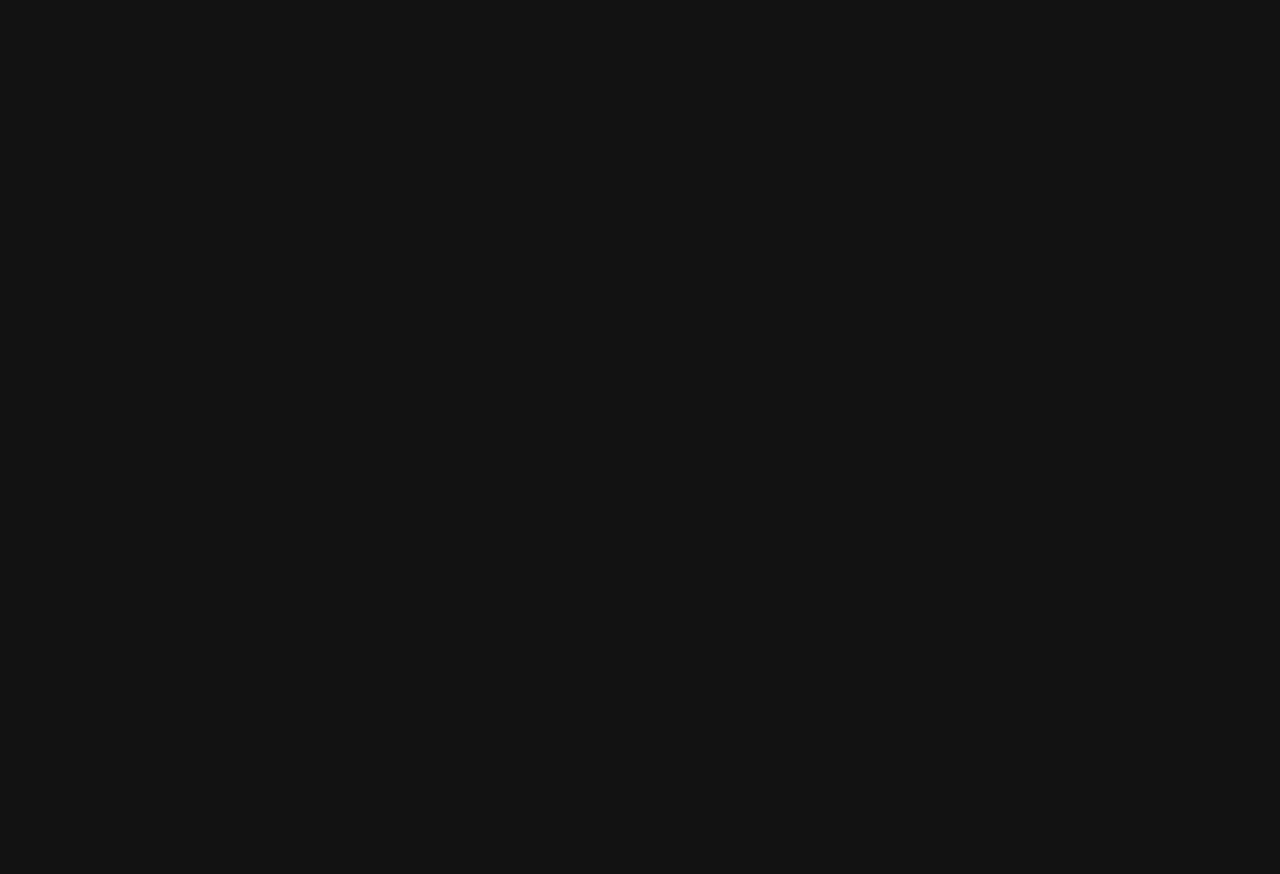
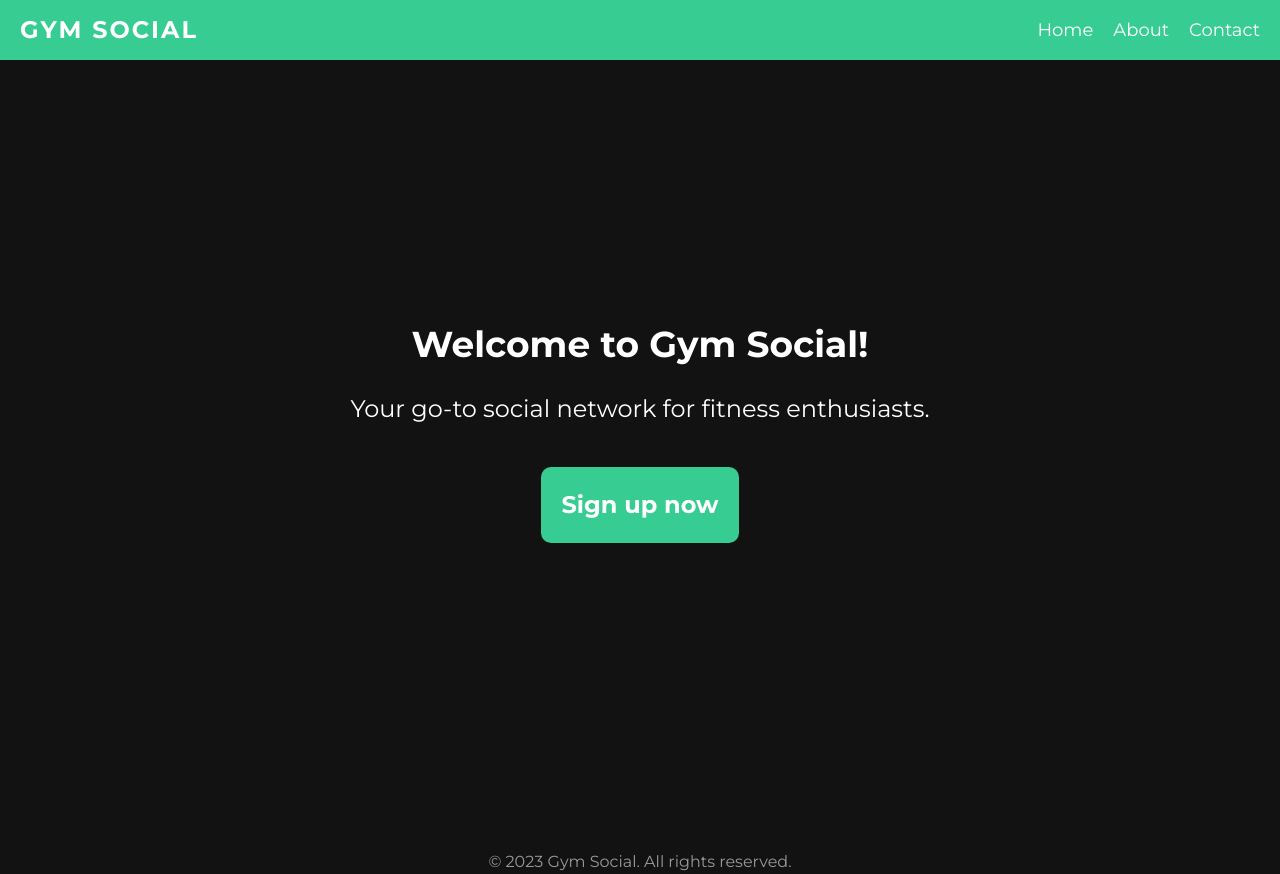
Before and after one commit to ShaneW-18/SweatSquad, a Next.js app in the folder workout_site/client/: page / in a window 1280 px wide. Before the commit the page ends 800 px from the top, so only its background shows below. Built offline with nearby package versions, Linux system fonts and the light colour scheme.

Commit message:
Update index.js

```diff
--- a/workout_site/client/pages/index.js
+++ b/workout_site/client/pages/index.js
@@ -1,9 +1,27 @@
 import Image from "next/image";
+import { AiOutlineUser, AiFillLock } from 'react-icons/ai';
 
 export default function Home() {
   return (
-    <div className="home-bg">
-
+    <div className="Home">
+      <header style={{ backgroundColor: '#37cd92', color: '#fff', height: '60px', display: 'flex', alignItems: 'center', justifyContent: 'space-between', padding: '0 20px' }}>
+        <h1 style={{ fontSize: '24px', fontWeight: 'bold', textTransform: 'uppercase', letterSpacing: '2px' }} className="logo">Gym Social</h1>
+        <ul style={{ display: 'flex', listStyle: 'none', margin: 0, padding: 0 }} className="nav-links">
+          <li style={{ marginLeft: '20px' }}><a href="#" style={{ color: '#fff', fontSize: '18px' }}>Home</a></li>
+          <li style={{ marginLeft: '20px' }}><a href="#" style={{ color: '#fff', fontSize: '18px' }}>About</a></li>
+          <li style={{ marginLeft: '20px' }}><a href="#" style={{ color: '#fff', fontSize: '18px' }}>Contact</a></li>
+        </ul>
+      </header>
+      <section style={{ display: 'flex', alignItems: 'center', justifyContent: 'center', height: 'calc(100vh - 60px)', textAlign: 'center' }}>
+        <div>
+          <h2 style={{ fontSize: '36px', fontWeight: 'bold', marginBottom: '20px' }}>Welcome to Gym Social!</h2>
+          <p style={{ fontSize: '24px', lineHeight: 1.5, maxWidth: '800px', marginBottom: '40px' }}>Your go-to social network for fitness enthusiasts.</p>
+          <button style={{ backgroundColor: '#37cd92', color: '#fff', fontSize: '24px', fontWeight: 'bold', padding: '20px', borderRadius: '10px', cursor: 'pointer', transition: 'all 0.3s ease' }} className="cta-btn">Sign up now</button>
+        </div>
+      </section>
+      <footer style={{ textAlign: 'center', marginTop: '50px', color: '#999' }} className="App-footer">
+        <p>&copy; 2023 Gym Social. All rights reserved.</p>
+      </footer>
     </div>
   );
 }
```
